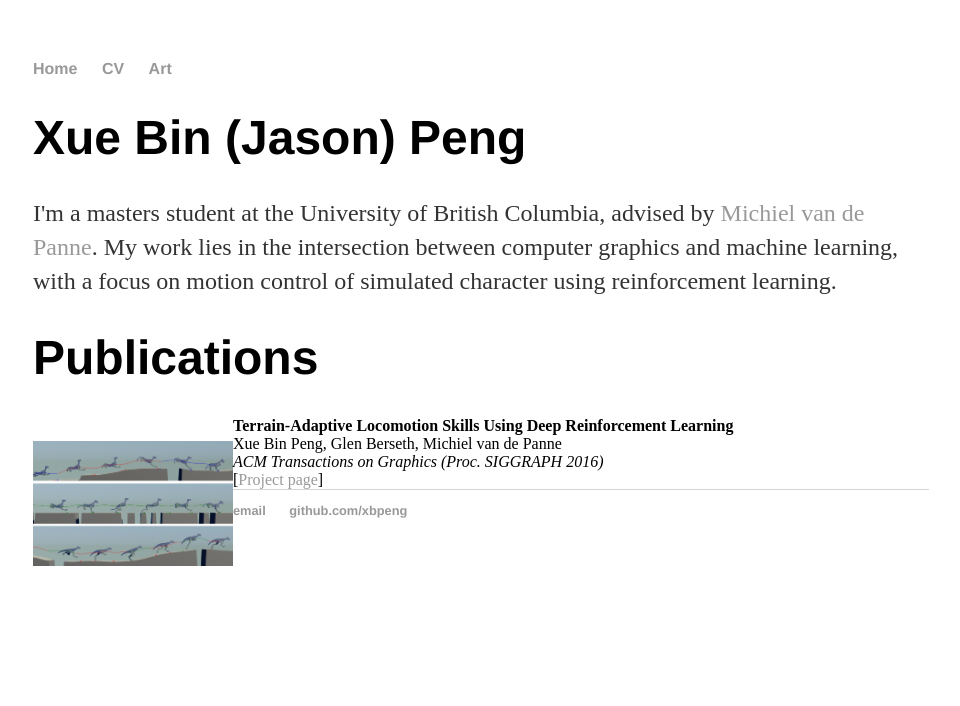
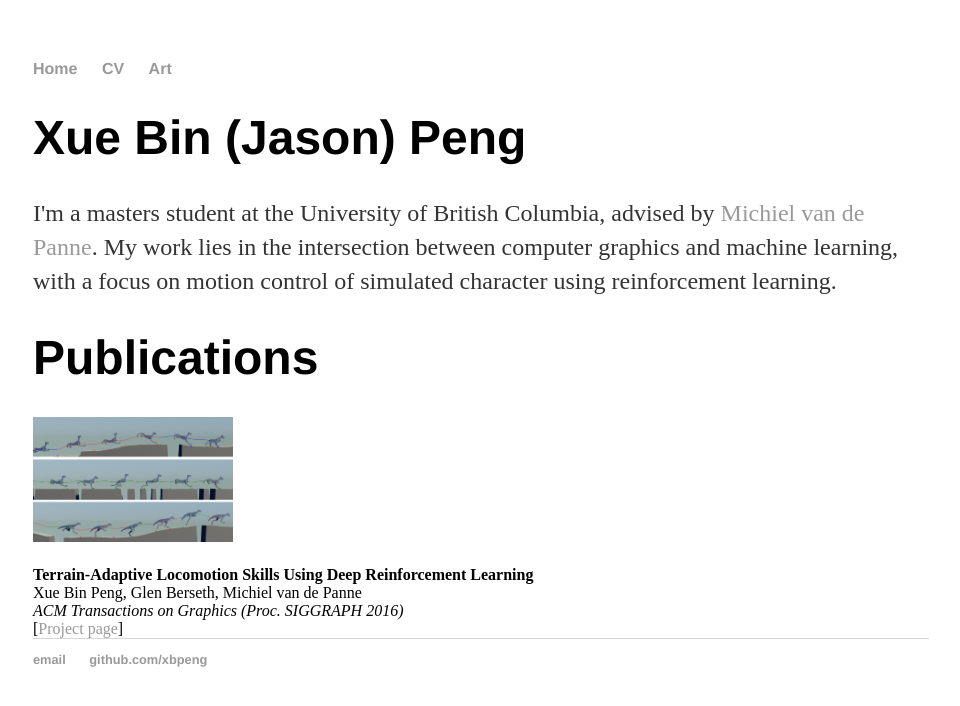
Before and after one commit to xbpeng/xbpeng.github.io, a Jekyll site: the page built from index.html, in a window 1280 px wide. Shown: the top 706 px of the page, without its empty margins (159-1119 px from the left). Built offline with Jekyll 4.4.1, drawn with Linux system fonts in a browser that asks for light colours.

Commit message:
Update index.html
tweaks

```diff
--- a/index.html
+++ b/index.html
@@ -8,7 +8,7 @@
 
 	<h1>Publications</h1>
 
-	<p style="float: left;"><a href="https://www.cs.ubc.ca/~van/papers/2016-TOG-deepRL/index.html"><img style="vertical-align:top" src="images/papers/2016-TOG-deepRL.png"  width="200" height="inherit" alt="" /></a></p>
+	<p style="float: bottom;"><a href="https://www.cs.ubc.ca/~van/papers/2016-TOG-deepRL/index.html"><img style="vertical-align:top" src="images/papers/2016-TOG-deepRL.png"  width="200" height="inherit" alt="" /></a></p>
     	<b> Terrain-Adaptive Locomotion Skills Using Deep Reinforcement Learning </b>
 	<br> Xue Bin Peng, Glen Berseth, Michiel van de Panne <br>
 	<em> ACM Transactions on Graphics (Proc. SIGGRAPH 2016)</em>  <br>
```
